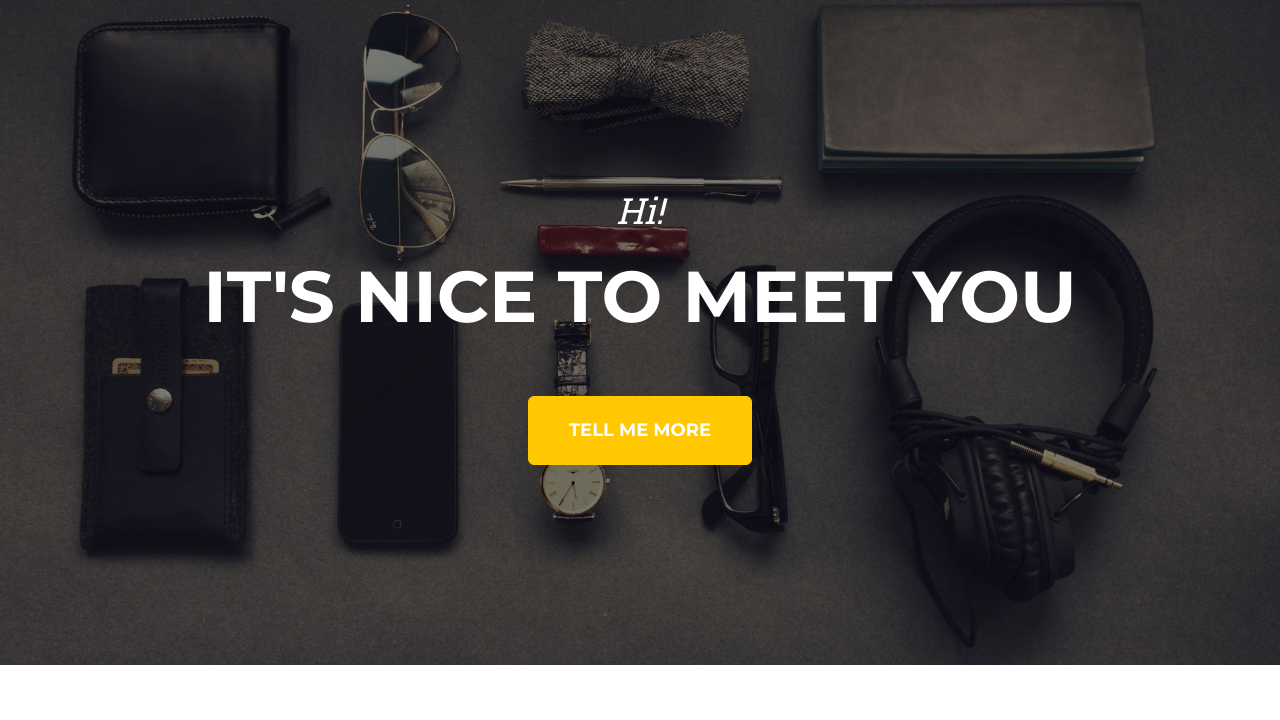
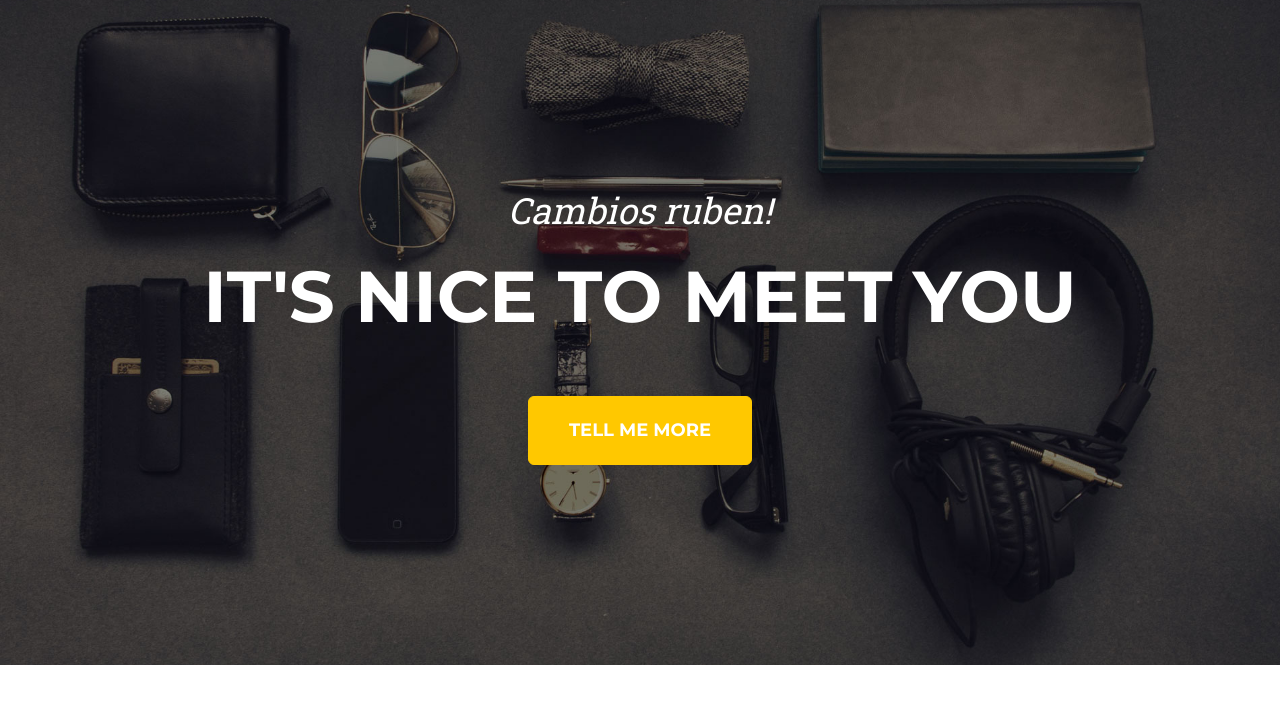
Before and after one commit to GuillenME/Proyecto, a plain HTML site: page index.html in a window 1280 px wide. Shown: the part 80-800 px from the top of the page. Drawn offline with nearby package versions, Linux system fonts and the light colour scheme.

Commit message:
cambio_ruben

```diff
--- a/index.html
+++ b/index.html
@@ -39,7 +39,7 @@
         <!-- Masthead-->
         <header class="masthead">
             <div class="container">
-                <div class="masthead-subheading">Hi!</div>
+                <div class="masthead-subheading">Cambios ruben!</div>
                 <div class="masthead-heading text-uppercase">It's Nice To Meet You</div>
                 <a class="btn btn-primary btn-xl text-uppercase" href="#services">Tell Me More</a>
             </div>
```
